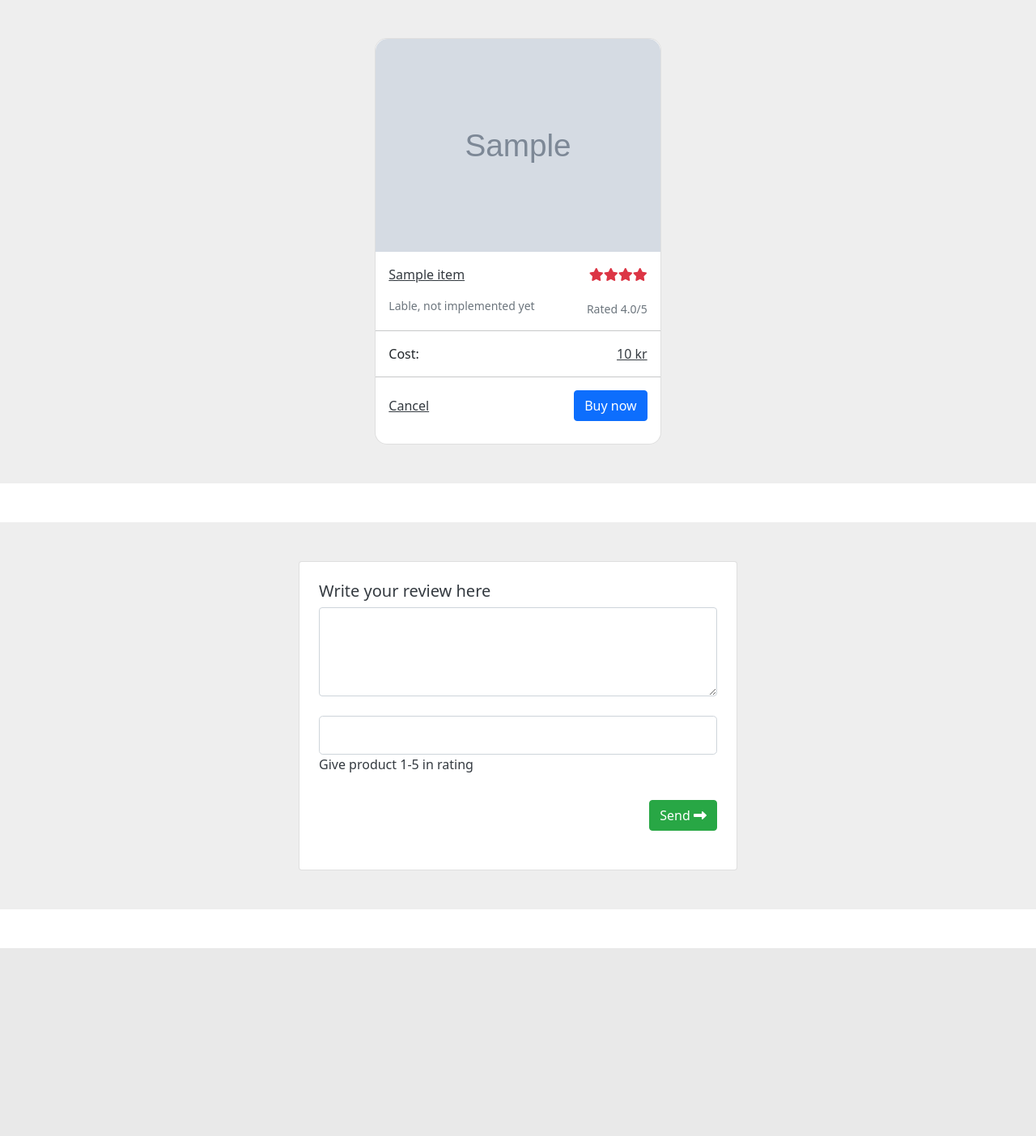
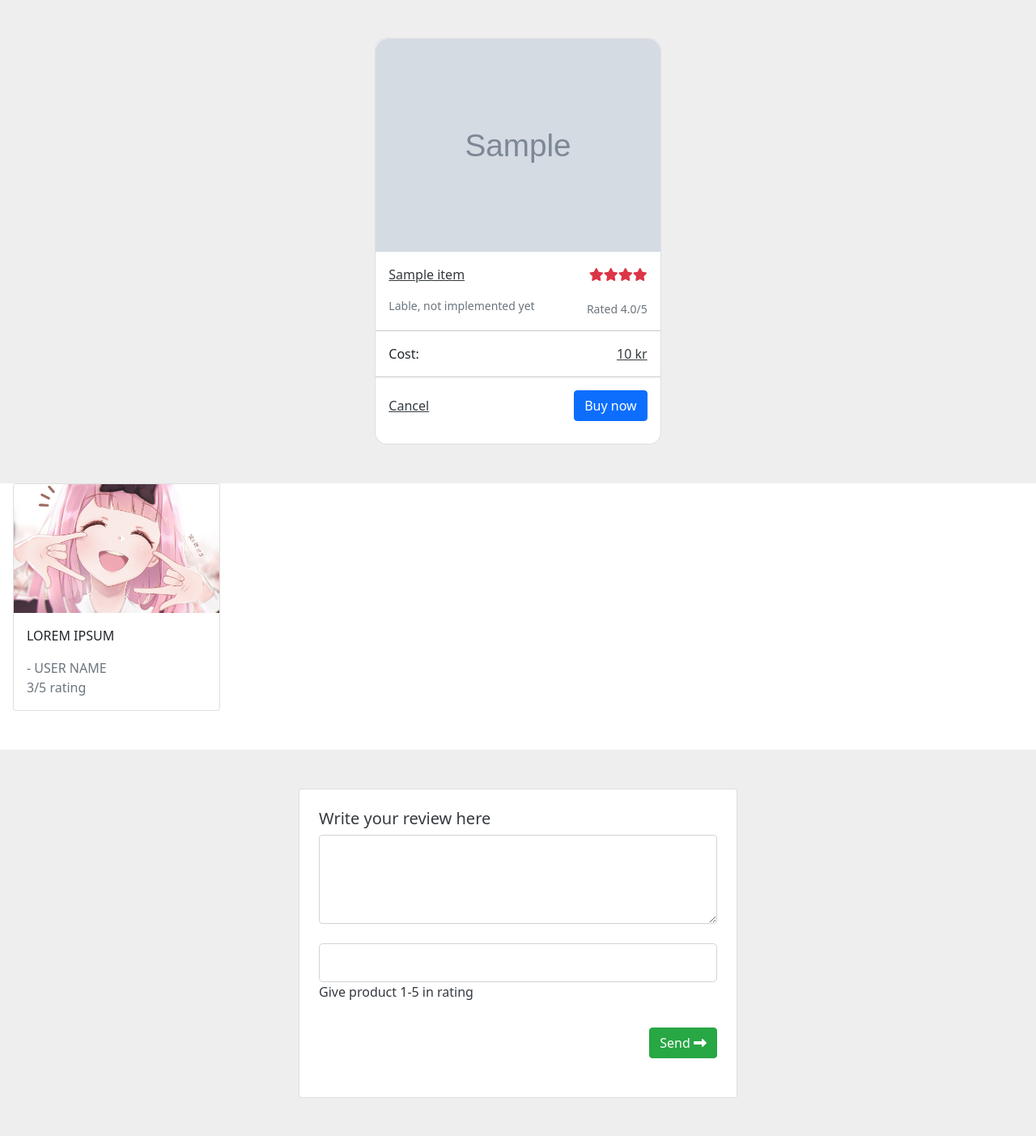
Before and after one commit to Leohemmingsson/D0018E, a Python web app: template src/templates/item_page.html in a window 1280 px wide. Shown: the part 128-1531 px from the top of the page at 81% size. Before the commit the page ends 1299 px from the top, so only its background shows below. Run offline with Jinja, Linux system fonts and the light colour scheme; the template is opened without the code that fills it: most values are stand-ins (such as "Sample title", 1, 10 or a date in 2020); grey boxes marked "Sample" are stand-in pictures; some libraries are stand-ins or nearby versions.

Commit message:
Fixed space for reviews :)

```diff
--- a/src/templates/item_page.html
+++ b/src/templates/item_page.html
@@ -84,7 +84,28 @@
             </div>
         </div>
     </section>
+    <!-- THIS IS WHERE WE START WITH THE SHIT  -->
+        <div class="container-fluid">
+            <div class="row">
+                <!-- DO THE FOR LOOP JINJA THINGY HERE -->
+                <div class="col-sm-4">
+                    <div class="card" style="width: 16rem;">
+                        <!-- SRC = one_review.image-->
+                        <img class="card-img-top" src="../static/images/background_chika.png" alt="No image found">
+                        <div class="card-body">
+                            <!-- LOREM IPSUM -> one_review.description-->
+                            <p class="card-text">LOREM IPSUM</p>
+                            <!-- WHO MADE THE REVIEW HERE -> one_review.user -->
+                            <p class="text-muted mb-0">- USER NAME</p>
+                            <!-- HERE IT IS one_review.rating-->
+                            <p class="text-muted mb-0">3/5 rating</p>
+                        </div>
+                    </div>
+                </div>
+                <!-- END FOR LOOP JINJA HERE -->
 
+            </div>
+        </div>
     <!-- THIS IS WHERE THE COMMENTS START OwO-->
     <section style="background-color: #eee;">
         <div class="container my-5 py-5 text-dark">
```
